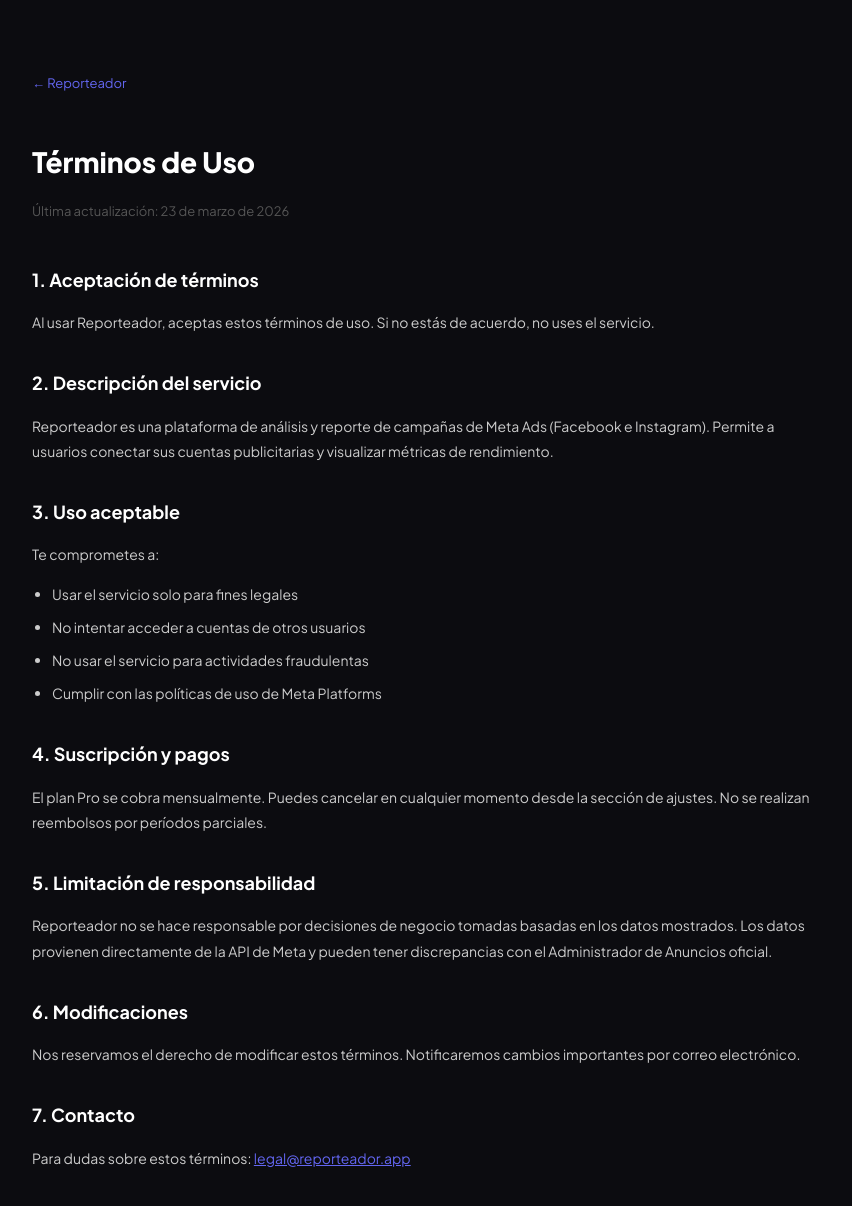
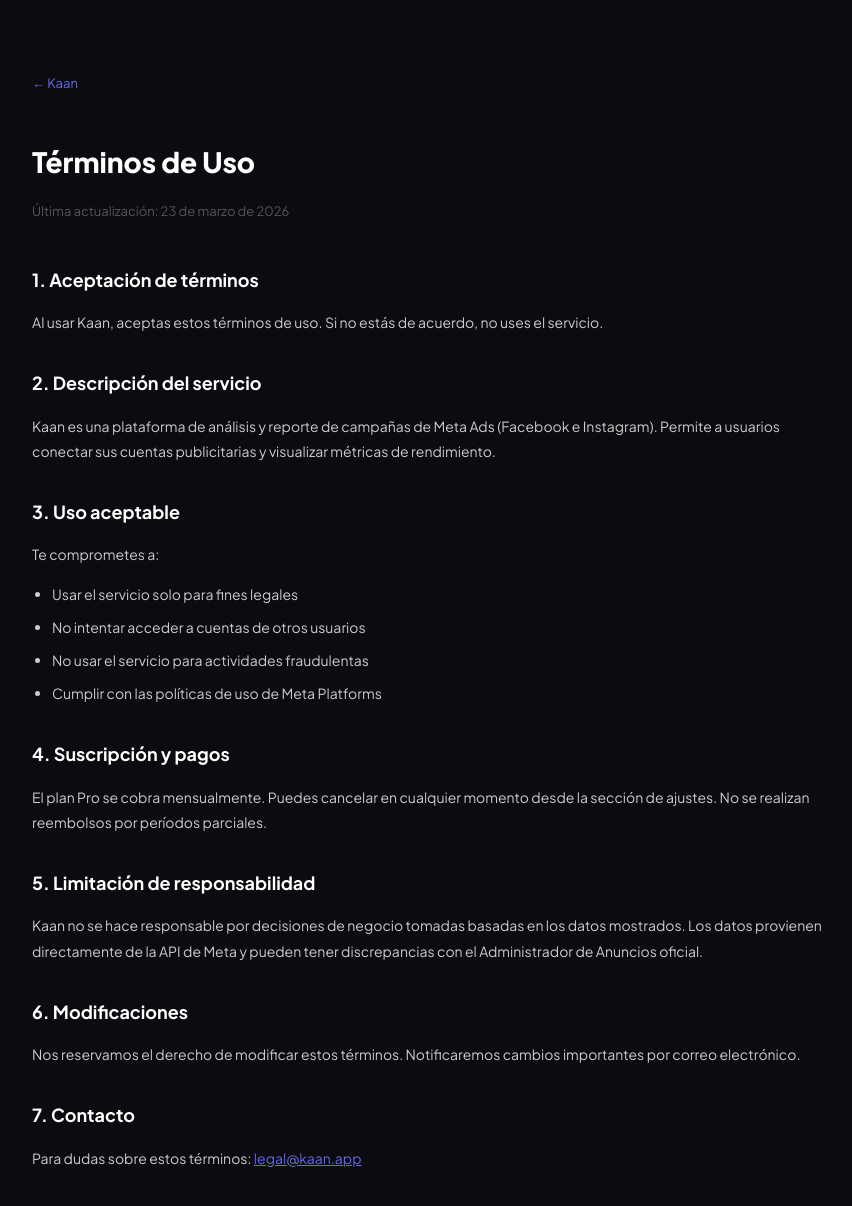
Before and after one commit to pootcaamaleduardo21-collab/Reporteador, a Next.js app: page /terminos in a window 1280 px wide. Shown: the top 1206 px of the page, without its empty margins (208-1060 px from the left). Built offline with nearby package versions, Linux system fonts and the light colour scheme.

Commit message:
rebrand Kaan logo piramide maya favicon tagline

```diff
--- a/app/dashboard/layout.js
+++ b/app/dashboard/layout.js
@@ -17,7 +17,7 @@
 
   useEffect(() => {
     // Apply saved theme on load
-    const prefs = JSON.parse(localStorage.getItem('reporteador_prefs') || '{}')
+    const prefs = JSON.parse(localStorage.getItem('kaan_prefs') || '{}')
     if (prefs.theme === 'Claro') {
       document.body.style.background = '#f0f0f5'
       document.body.style.color = '#0c0c10'
@@ -98,7 +98,7 @@
         {/* Logo */}
         <div style={{padding:'12px 10px',display:'flex',alignItems:'center',gap:'10px',borderBottom:'1px solid var(--border)',minHeight:'50px',flexShrink:0}}>
           <div style={{width:'28px',height:'28px',borderRadius:'7px',background:'linear-gradient(135deg,#6366f1,#8b5cf6)',display:'flex',alignItems:'center',justifyContent:'center',fontSize:'13px',flexShrink:0,cursor:'pointer'}} onClick={()=>navigate('/dashboard')}>⚡</div>
-          {sidebarOpen && <span style={{fontWeight:'800',fontSize:'13px',color:'var(--text)',whiteSpace:'nowrap',cursor:'pointer'}} onClick={()=>navigate('/dashboard')}>Reporteador</span>}
+          {sidebarOpen && <span style={{fontWeight:'800',fontSize:'13px',color:'var(--text)',whiteSpace:'nowrap',cursor:'pointer'}} onClick={()=>navigate('/dashboard')}>Kaan</span>}
         </div>
 
         {/* Nav */}
--- a/app/dashboard/settings/page.js
+++ b/app/dashboard/settings/page.js
@@ -22,7 +22,7 @@
     init()
     // Load saved prefs
     try {
-      const prefs = JSON.parse(localStorage.getItem('reporteador_prefs') || '{}')
+      const prefs = JSON.parse(localStorage.getItem('kaan_prefs') || '{}')
       if (prefs.theme) setTheme(prefs.theme)
       if (prefs.language) setLanguage(prefs.language)
       if (prefs.currency) setCurrency(prefs.currency)
@@ -41,7 +41,7 @@
 
   function savePrefs() {
     try {
-      localStorage.setItem('reporteador_prefs', JSON.stringify({ theme, language, currency, defaultPeriod }))
+      localStorage.setItem('kaan_prefs', JSON.stringify({ theme, language, currency, defaultPeriod }))
     } catch(e) {}
     if (theme === 'Claro') { document.documentElement.setAttribute('data-theme', 'light') } else { document.documentElement.removeAttribute('data-theme') }
     setSaved(true)
@@ -176,7 +176,7 @@
         <div style={card}>
           <div style={{fontSize:'13px',fontWeight:'700',color:'#fff',marginBottom:'14px'}}>ℹ️ Acerca de</div>
           <div style={row}>
-            <div style={lbl}>Reporteador Ads</div>
+            <div style={lbl}>Kaan</div>
             <span style={{fontSize:'10px',color:'#333',fontFamily:'monospace'}}>v1.0.0</span>
           </div>
           <div style={{...row,borderBottom:'none'}}>
--- a/app/layout.js
+++ b/app/layout.js
@@ -8,8 +8,16 @@
 });
 
 export const metadata = {
-  title: "Reporteador Ads",
-  description: "Dashboard de Meta Ads para traffickers y agencias",
+  title: "Kaan — Analytics para traffickers",
+  description: "Toma decisiones con datos reales, no con intuición.",
+  icons: {
+    icon: '/favicon.svg',
+  },
+  openGraph: {
+    title: "Kaan",
+    description: "Toma decisiones con datos reales, no con intuición.",
+    siteName: "Kaan",
+  },
 };
 
 export default function RootLayout({ children }) {
--- a/app/planes/page.js
+++ b/app/planes/page.js
@@ -84,7 +84,7 @@
       <div style={{textAlign:'center',marginBottom:'48px'}}>
         <div style={{display:'flex',alignItems:'center',justifyContent:'center',gap:'10px',marginBottom:'24px'}}>
           <div style={{width:'36px',height:'36px',borderRadius:'9px',background:'linear-gradient(135deg,#6366f1,#8b5cf6)',display:'flex',alignItems:'center',justifyContent:'center',fontSize:'16px'}}>⚡</div>
-          <span style={{color:'#fff',fontWeight:'800',fontSize:'18px'}}>Reporteador</span>
+          <span style={{color:'#fff',fontWeight:'800',fontSize:'18px'}}>Kaan</span>
         </div>
         <h1 style={{fontSize:'36px',fontWeight:'800',color:'#fff',marginBottom:'12px',letterSpacing:'-.5px'}}>
           Elige tu plan
--- a/app/registro/page.js
+++ b/app/registro/page.js
@@ -68,7 +68,7 @@
         {/* Logo */}
         <div style={{textAlign:'center',marginBottom:'32px'}}>
           <div style={{width:'44px',height:'44px',borderRadius:'12px',background:'linear-gradient(135deg,#6366f1,#8b5cf6)',display:'flex',alignItems:'center',justifyContent:'center',fontSize:'20px',margin:'0 auto 12px'}}>⚡</div>
-          <h1 style={{color:'#fff',fontSize:'22px',fontWeight:'800',marginBottom:'6px'}}>Reporteador</h1>
+          <h1 style={{color:'#fff',fontSize:'22px',fontWeight:'800',marginBottom:'6px'}}>Kaan</h1>
           <p style={{color:'#555',fontSize:'13px'}}>{mode==='registro'?'Crea tu cuenta gratis':'Bienvenido de vuelta'}</p>
         </div>
 
--- a/app/terminos/page.js
+++ b/app/terminos/page.js
@@ -1,26 +1,26 @@
 import { Metadata } from 'next'
 
 export const metadata = {
-  title: 'Términos de Uso — Reporteador',
+  title: 'Términos de Uso — Kaan',
 }
 
 export default function TerminosPage() {
   return (
     <div style={{maxWidth:'800px',margin:'0 auto',padding:'60px 24px',fontFamily:'"Plus Jakarta Sans",system-ui,sans-serif',color:'#ccc',lineHeight:'1.8'}}>
       <div style={{marginBottom:'40px'}}>
-        <a href="/" style={{color:'#6366f1',textDecoration:'none',fontSize:'13px'}}>← Reporteador</a>
+        <a href="/" style={{color:'#6366f1',textDecoration:'none',fontSize:'13px'}}>← Kaan</a>
       </div>
       <h1 style={{color:'#fff',fontSize:'28px',fontWeight:'800',marginBottom:'8px'}}>Términos de Uso</h1>
       <p style={{color:'#555',fontSize:'13px',marginBottom:'40px'}}>Última actualización: 23 de marzo de 2026</p>
 
       <section style={{marginBottom:'32px'}}>
         <h2 style={{color:'#fff',fontSize:'18px',fontWeight:'700',marginBottom:'12px'}}>1. Aceptación de términos</h2>
-        <p style={{fontSize:'14px'}}>Al usar Reporteador, aceptas estos términos de uso. Si no estás de acuerdo, no uses el servicio.</p>
+        <p style={{fontSize:'14px'}}>Al usar Kaan, aceptas estos términos de uso. Si no estás de acuerdo, no uses el servicio.</p>
       </section>
 
       <section style={{marginBottom:'32px'}}>
         <h2 style={{color:'#fff',fontSize:'18px',fontWeight:'700',marginBottom:'12px'}}>2. Descripción del servicio</h2>
-        <p style={{fontSize:'14px'}}>Reporteador es una plataforma de análisis y reporte de campañas de Meta Ads (Facebook e Instagram). Permite a usuarios conectar sus cuentas publicitarias y visualizar métricas de rendimiento.</p>
+        <p style={{fontSize:'14px'}}>Kaan es una plataforma de análisis y reporte de campañas de Meta Ads (Facebook e Instagram). Permite a usuarios conectar sus cuentas publicitarias y visualizar métricas de rendimiento.</p>
       </section>
 
       <section style={{marginBottom:'32px'}}>
@@ -41,7 +41,7 @@
 
       <section style={{marginBottom:'32px'}}>
         <h2 style={{color:'#fff',fontSize:'18px',fontWeight:'700',marginBottom:'12px'}}>5. Limitación de responsabilidad</h2>
-        <p style={{fontSize:'14px'}}>Reporteador no se hace responsable por decisiones de negocio tomadas basadas en los datos mostrados. Los datos provienen directamente de la API de Meta y pueden tener discrepancias con el Administrador de Anuncios oficial.</p>
+        <p style={{fontSize:'14px'}}>Kaan no se hace responsable por decisiones de negocio tomadas basadas en los datos mostrados. Los datos provienen directamente de la API de Meta y pueden tener discrepancias con el Administrador de Anuncios oficial.</p>
       </section>
 
       <section style={{marginBottom:'32px'}}>
@@ -51,7 +51,7 @@
 
       <section style={{marginBottom:'32px'}}>
         <h2 style={{color:'#fff',fontSize:'18px',fontWeight:'700',marginBottom:'12px'}}>7. Contacto</h2>
-        <p style={{fontSize:'14px'}}>Para dudas sobre estos términos: <a href="mailto:legal@reporteador.app" style={{color:'#6366f1'}}>legal@reporteador.app</a></p>
+        <p style={{fontSize:'14px'}}>Para dudas sobre estos términos: <a href="mailto:legal@kaan.app" style={{color:'#6366f1'}}>legal@kaan.app</a></p>
       </section>
     </div>
   )
```
Also changed, not shown: app/privacidad/page.js (+4 -4 lines), public/favicon.svg (added).
